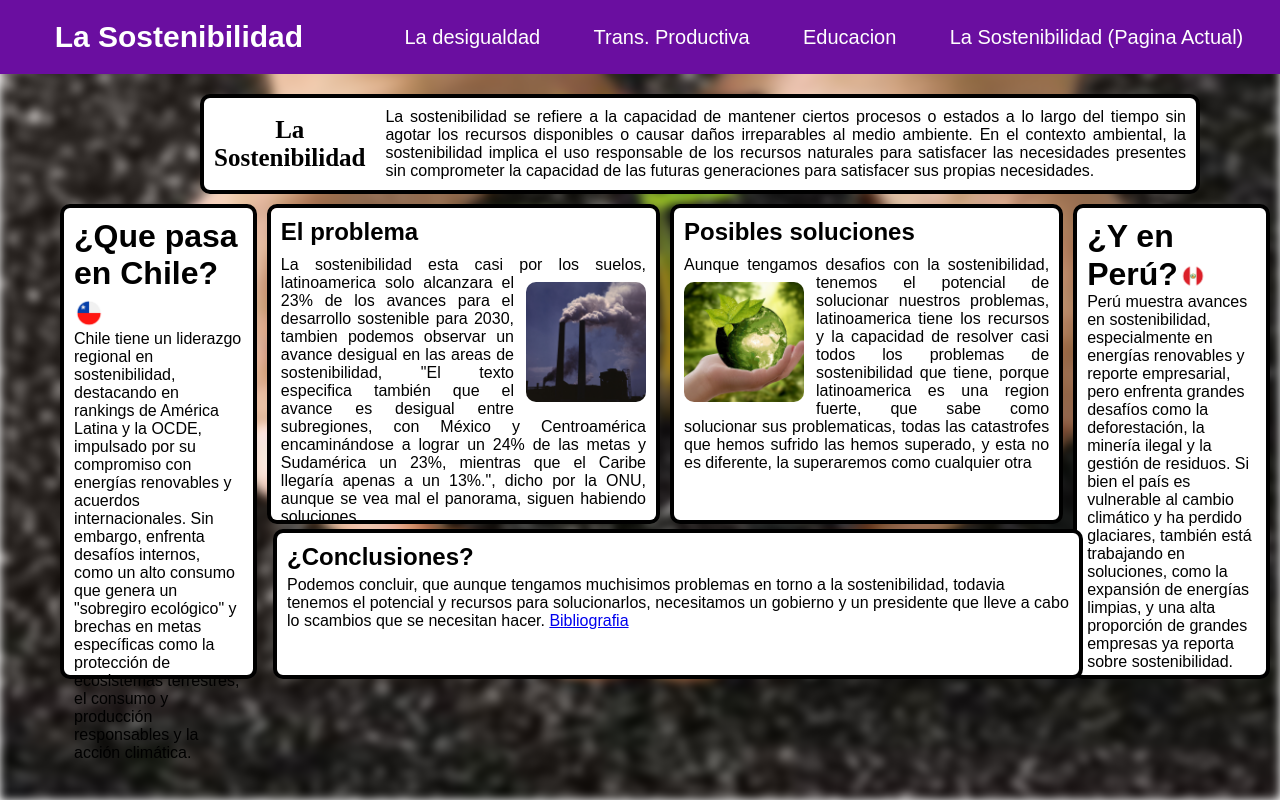
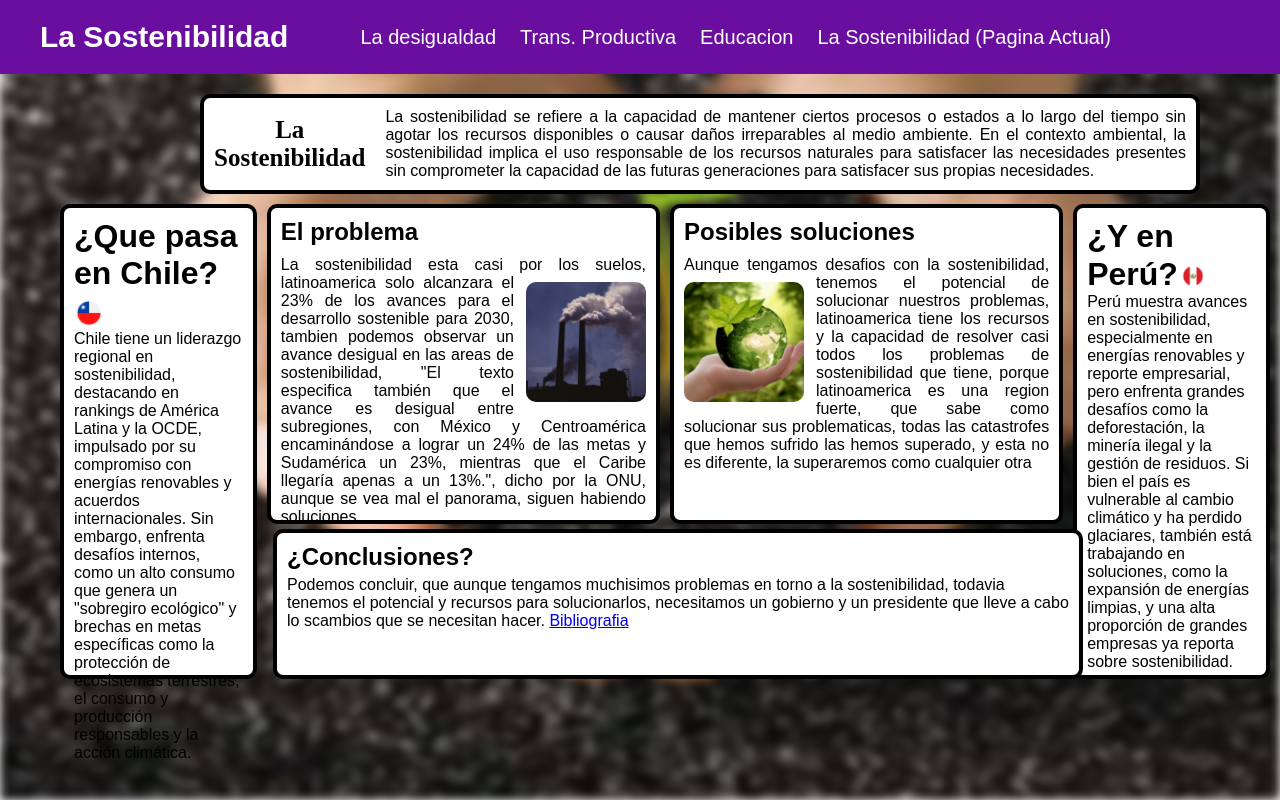
Before and after one commit to Tezk0/Repo-TareaCYLRL, a plain HTML site: page index.html in a window 1280 px wide. Drawn offline with nearby package versions, Linux system fonts and the light colour scheme; a web font is replaced by a local one.

Commit message:
version 67.61

```diff
--- a/css/styles.css
+++ b/css/styles.css
@@ -18,7 +18,7 @@ body{
 .navbar{
     display: flex;
     align-items: center;
-    justify-content: space-around;
+    justify-content: top;
     background-color: rgb(106, 14, 160);
     padding: 20px;
     text-align: center;
```
